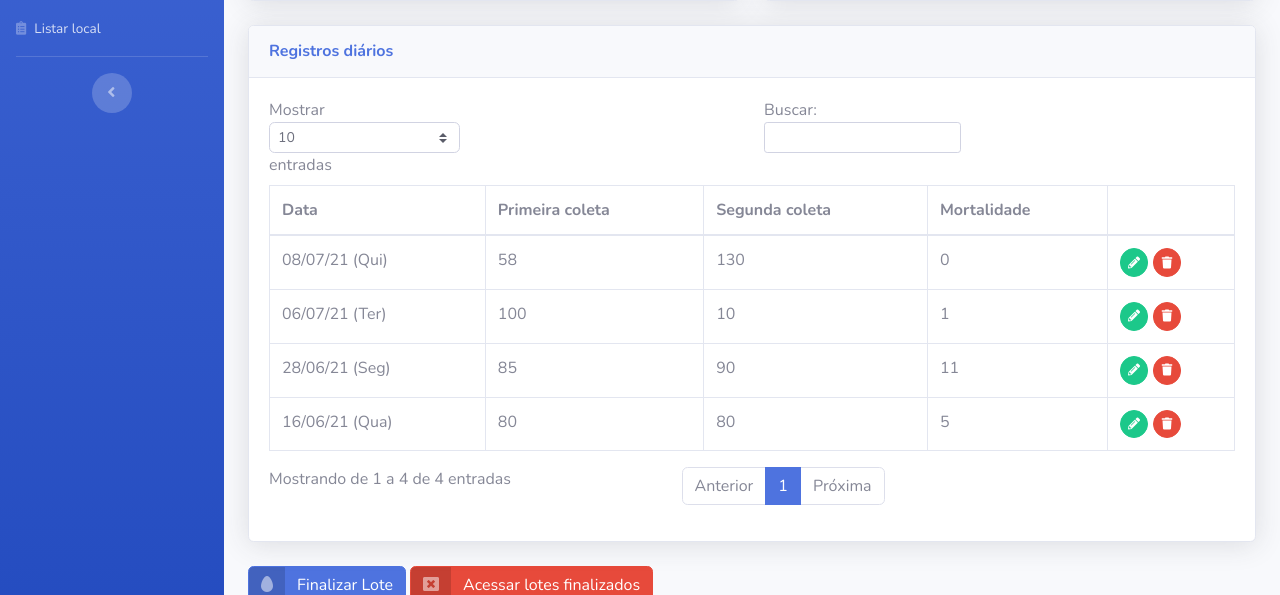
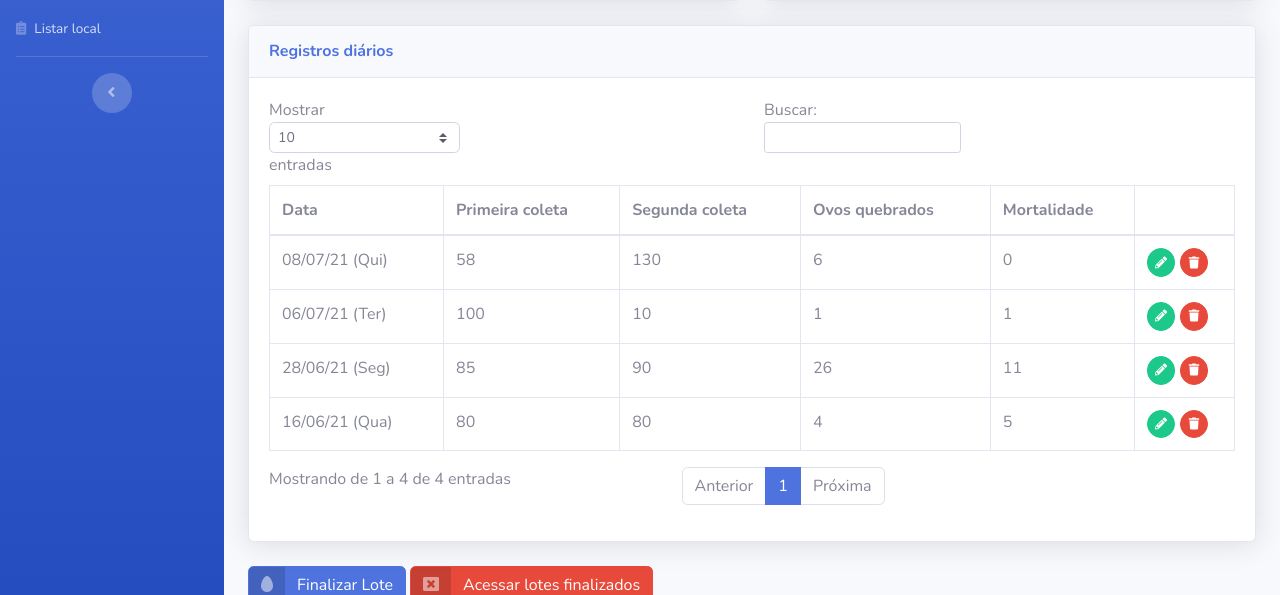
Before and after one commit to carlafcf/SigAv, a Django app: page /producao/detalhes/22 in a window 1280 px wide. Shown: the part 771-1366 px from the top of the page. Run offline with Django 3.2, Linux system fonts and the light colour scheme; data comes from the database, SQL or seed files in the repository; both versions use the stored data as it was after the commit; some libraries are stand-ins or nearby versions.

Commit message:
Atualização
Add campo ovos quebrados no tamplate detalhes de produção

```diff
--- a/SigAv/producao/views.py
+++ b/SigAv/producao/views.py
@@ -69,7 +69,7 @@
     def delete(self, *args, **kwargs):
         self.object = self.get_object()
 
-        self.object.movimento.save()
+        self.object.fase_postura.save()
         return super(DeletarRegistroDiario, self).delete(*args, **kwargs)
 
 
--- a/SigAv/templates/producao/detalhes.html
+++ b/SigAv/templates/producao/detalhes.html
@@ -121,6 +121,7 @@
                 <th>Data</th>
                 <th>Primeira coleta</th>
                 <th>Segunda coleta</th>
+                <th>Ovos quebrados</th>
                 <th>Mortalidade</th>
                 <th></th>
               </tr>
@@ -149,6 +150,8 @@
                     -
                   {% endif %}
                 </td>
+
+                  <td>{{movimento.ovos_quebrados}}</td>
 
                   <td>{{movimento.mortalidade}}</td>
                   <td>
```
Also changed, not shown: SigAv/db.sqlite3.
